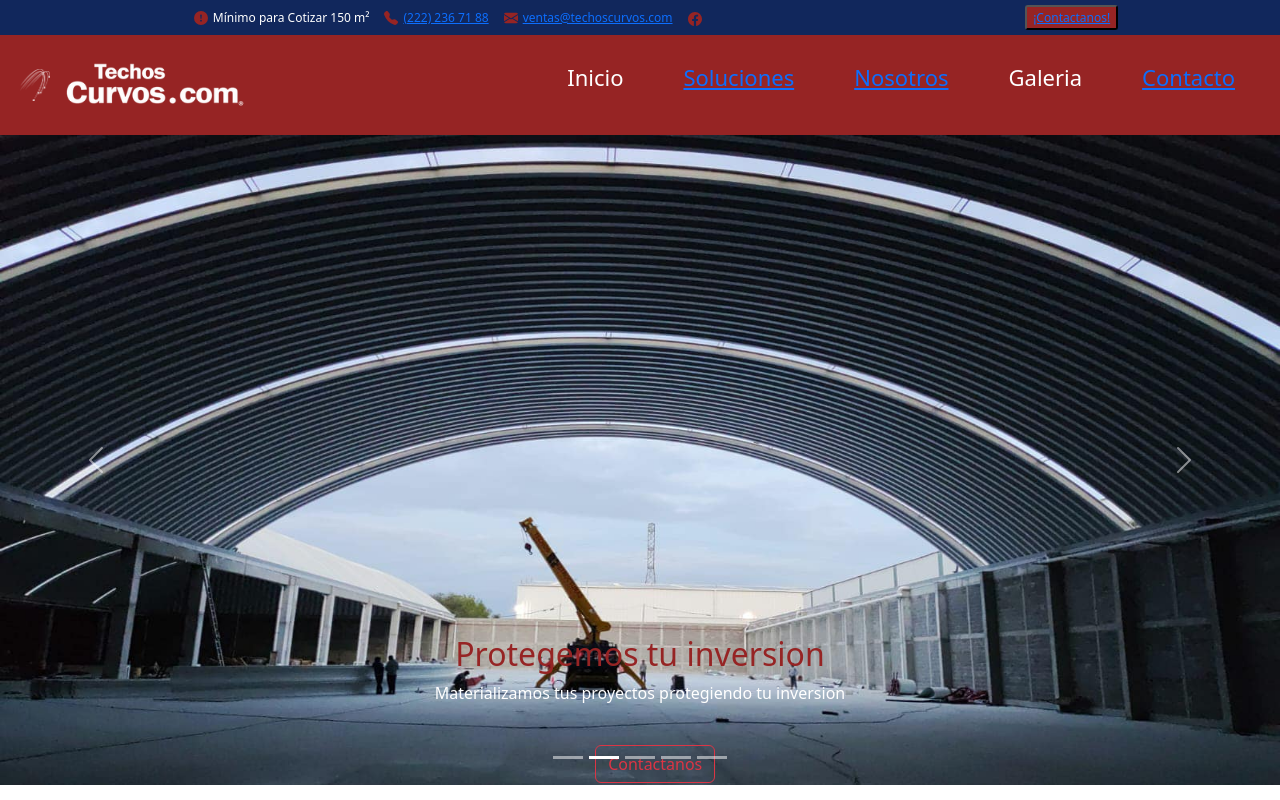
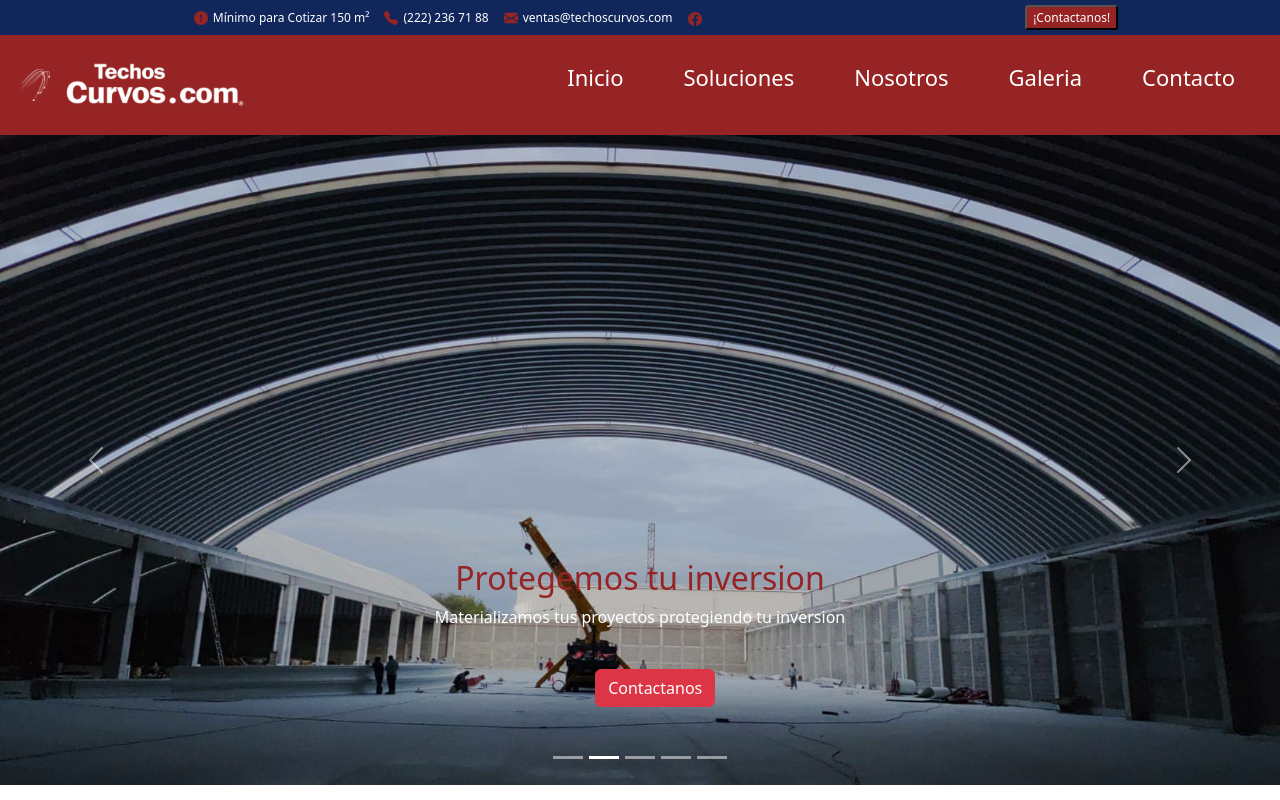
Before and after one commit to ErnieBautista/techoscurvos, a React (Vite) app: page / in a window 1280 px wide. Shown: the top 800 px of the page. Built offline with nearby package versions, Linux system fonts and the light colour scheme.

Commit message:
luis 22 11 23

```diff
--- a/src/components/Carrusel.jsx
+++ b/src/components/Carrusel.jsx
@@ -1,62 +1,108 @@
-import Carousel from 'react-bootstrap/Carousel';
-import Button from 'react-bootstrap/Button';
+import Carousel from "react-bootstrap/Carousel";
+import Button from "react-bootstrap/Button";
 
 import "./Carussel.css";
-import Arcotecho1 from "../assets/imgs/Arcotecho despues 2 23-10-2023.jpg"
-import Arcotecho2 from "../assets/imgs/Arcotecho despues 10 2-9-2023.jpg"
-import Arcotecho3 from "../assets/imgs/Arcotecho Queretaro despues.jpg"
-import EstructuraMetalica from "../assets/imgs/Techo despues 5 25-9-2023.jpg"
-import BanderaMexico from "../assets/imgs/mexico.jpg"
+import Arcotecho1 from "../assets/imgs/Arcotecho despues 2 23-10-2023.jpg";
+import Arcotecho2 from "../assets/imgs/Arcotecho despues 10 2-9-2023.jpg";
+import Arcotecho3 from "../assets/imgs/Arcotecho Queretaro despues.jpg";
+import EstructuraMetalica from "../assets/imgs/Techo despues 5 25-9-2023.jpg";
+import BanderaMexico from "../assets/imgs/mexico.jpg";
 
-
-export const Carrusel  = () => {
-
+export const Carrusel = () => {
   return (
     <Carousel fade>
       <Carousel.Item>
         <img className="CarusselImg" src={Arcotecho1} alt="Techo curvo" />
-        <Carousel.Caption>
-          <h2 className='CarusselH3'>Bienvenidos a TechosCurvos.Com</h2>
-          <p className='CarusselTex'>Especialistas en la fabricacion de estructuras de acero</p>
-          <Button className="CarusselButton" variant="outline-danger">Contactanos</Button>{' '}
+        <Carousel.Caption className="pb-5">
+          <div className="pb-5">
+            <h2 className="CarusselH3">Bienvenidos a TechosCurvos.Com</h2>
+            <p className="CarusselTex">
+              Especialistas en la fabricacion de estructuras de acero
+            </p>
+            <Button className="CarusselButton" variant="danger">
+              Contactanos
+            </Button>
+          </div>
         </Carousel.Caption>
       </Carousel.Item>
       <Carousel.Item>
         <img className="CarusselImg" src={Arcotecho2} alt="Arcotecho" />
-        <Carousel.Caption>
-          <h2 className='CarusselH3'>Protegemos tu inversion</h2>
-          <p className='CarusselTex'>Materializamos tus proyectos protegiendo tu inversion</p>
+        <Carousel.Caption className="pb-5">
+          <div className="pb-5">
+            <h2 className="CarusselH3">Protegemos tu inversion</h2>
+            <p className="CarusselTex">
+              Materializamos tus proyectos protegiendo tu inversion
+            </p>
             <br />
-          <Button className="CarusselButton" variant="outline-danger">Contactanos</Button>{' '}
+            <Button className="CarusselButton" variant="danger">
+              Contactanos
+            </Button>
+          </div>
         </Carousel.Caption>
       </Carousel.Item>
       <Carousel.Item>
-       <img className="CarusselImg" src={Arcotecho3} alt="Techo sin estructura" />
-        <Carousel.Caption>
-          <h2 className='CarusselH3'>Tenemos experiencia</h2>
-          <p className='CarusselTex'>Nos distinguimos por nuestra vasta experiencia en la creación y ejecución de techos curvos. Con años de trayectoria en el sector, hemos perfeccionado la técnica y la metodología para diseñar e instalar techos curvos de alta calidad.</p>
+        <img
+          className="CarusselImg"
+          src={Arcotecho3}
+          alt="Techo sin estructura"
+        />
+        <Carousel.Caption className="pb-5">
+          <div className="pb-5">
+            <h2 className="CarusselH3">Tenemos experiencia</h2>
+            <p className="CarusselTex">
+              Nos distinguimos por nuestra vasta experiencia en la creación y
+              ejecución de techos curvos. Con años de trayectoria en el sector,
+              hemos perfeccionado la técnica y la metodología para diseñar e
+              instalar techos curvos de alta calidad.
+            </p>
             <br />
-          <Button className="CarusselButton" variant="outline-danger">Contactanos</Button>{' '}
+            <Button className="CarusselButton" variant="danger">
+              Contactanos
+            </Button>
+          </div>
         </Carousel.Caption>
       </Carousel.Item>
       <Carousel.Item>
-       <img className="CarusselImg" src={EstructuraMetalica} alt="Estructura metalica" />
-        <Carousel.Caption>
-          <h2 className='CarusselH3'>Estamos comprometidos</h2>
-          <p className='CarusselTex'>Nuestra experiencia, habilidad técnica y un enfoque centrado en el cliente nos posiciona como líderes en la industria de techos curvos</p>
+        <img
+          className="CarusselImg"
+          src={EstructuraMetalica}
+          alt="Estructura metalica"
+        />
+        <Carousel.Caption className="pb-5">
+          <div className="pb-5">
+            <h2 className="CarusselH3">Estamos comprometidos</h2>
+            <p className="CarusselTex">
+              Nuestra experiencia, habilidad técnica y un enfoque centrado en el
+              cliente nos posiciona como líderes en la industria de techos
+              curvos
+            </p>
             <br />
-          <Button className="CarusselButton" variant="outline-danger">Contactanos</Button>{' '}
+            <Button className="CarusselButton" variant="danger">
+              Contactanos
+            </Button>
+          </div>
         </Carousel.Caption>
       </Carousel.Item>
       <Carousel.Item>
-       <img className="CarusselImg" src={BanderaMexico} alt="Bandera de mexico" />
-        <Carousel.Caption>
-          <h2 className='CarusselH3'>Trabajamos en toda la republica</h2>
-          <p>Realizamos espacios de uso comercial, industrial, mixtos y de servicios para la infrastructura en Mexico </p>
+        <img
+          className="CarusselImg"
+          src={BanderaMexico}
+          alt="Bandera de mexico"
+        />
+        <Carousel.Caption className="pb-5">
+          <div className="pb-5">
+            <h2 className="CarusselH3">Trabajamos en toda la republica</h2>
+            <p>
+              Realizamos espacios de uso comercial, industrial, mixtos y de
+              servicios para la infrastructura en Mexico{" "}
+            </p>
             <br />
-          <Button className="CarusselButton" variant="outline-danger">Contactanos</Button>{' '}
+            <Button className="CarusselButton" variant="danger">
+              Contactanos
+            </Button>
+          </div>
         </Carousel.Caption>
       </Carousel.Item>
     </Carousel>
-    )
-}
+  );
+};
--- a/src/components/Carussel.css
+++ b/src/components/Carussel.css
@@ -1,6 +1,7 @@
 .CarusselImg {
     width: 100%;
     height: calc(100vh - 150px);
+    filter:brightness(80%);
 }
 .CarusselH3 {
     color: #962424;
--- a/src/components/Contactanos.jsx
+++ b/src/components/Contactanos.jsx
@@ -12,11 +12,16 @@ export const Contactanos = () => {
         <li>Mínimo para Cotizar 150 m²</li>
         <BsFillTelephoneFill />
         <li>
-          <a href="tel:2222367188">(222) 236 71 88</a>
+          <a className="colorWhite" href="tel:2222367188">
+            (222) 236 71 88
+          </a>
         </li>
         <BsFillEnvelopeFill />
         <li>
-          <a href="mailto:ventas@techoscurvos.com?subject=¡Gracias por contactarnos!">
+          <a
+            className="colorWhite"
+            href="mailto:ventas@techoscurvos.com?subject=¡Gracias por contactarnos!"
+          >
             ventas@techoscurvos.com
           </a>
         </li>
@@ -25,7 +30,7 @@ export const Contactanos = () => {
           <BsFacebook />
         </a>
       </ul>
-      <button><a href="#Contacto">¡Contactanos!</a></button>
+      <button>¡Contactanos!</button>
     </div>
   );
 };
--- a/src/components/NavBar.jsx
+++ b/src/components/NavBar.jsx
@@ -9,11 +9,21 @@ export const NavBar = () => {
         <img className="img2" src={Logo} alt="Logo 2 de Arcotechos" />
       </div>
       <ul className="menu">
-        <li>Inicio</li>
-        <li><a href="#Soluciones">Soluciones</a></li>
-        <li><a href="#Nosotros">Nosotros</a></li>
-        <li>Galeria</li>
-        <li><a href="#Contacto">Contacto</a></li>
+        <li>
+          <a href="/">Inicio</a>
+        </li>
+        <li>
+          <a href="#Soluciones">Soluciones</a>
+        </li>
+        <li>
+          <a href="#Nosotros">Nosotros</a>
+        </li>
+        <li>
+          <a href="#Nosotros">Galeria</a>
+        </li>
+        <li>
+          <a href="#Contacto">Contacto</a>
+        </li>
       </ul>
     </div>
   );
--- a/src/index.css
+++ b/src/index.css
@@ -86,6 +86,11 @@ h2 {
   color: white;
 }
 
+.colorWhite{
+  color: white;
+  text-decoration: none;
+}
+
 .menu{
   display: none;
 }
@@ -141,12 +146,17 @@ h2 {
   font-size: 22px;
   color: white;
   padding: 3px 15px;
-  transition: .3s ease;
   cursor: pointer;
   box-sizing: border-box;
 }
-.menu li:hover{
-  background-color: var(--gris);
+
+.menu li a{
+  text-decoration: none;
+  color: white;
+  transition: .3s ease;
+}
+.menu li a:hover{
+  color: rgba(255, 255, 255, 0.593);
 }
 
 .img1{
```
Also changed, not shown: src/components/Nosotros.jsx (+23 -20 lines). Lines whose indentation alone changed are shown as unchanged.
